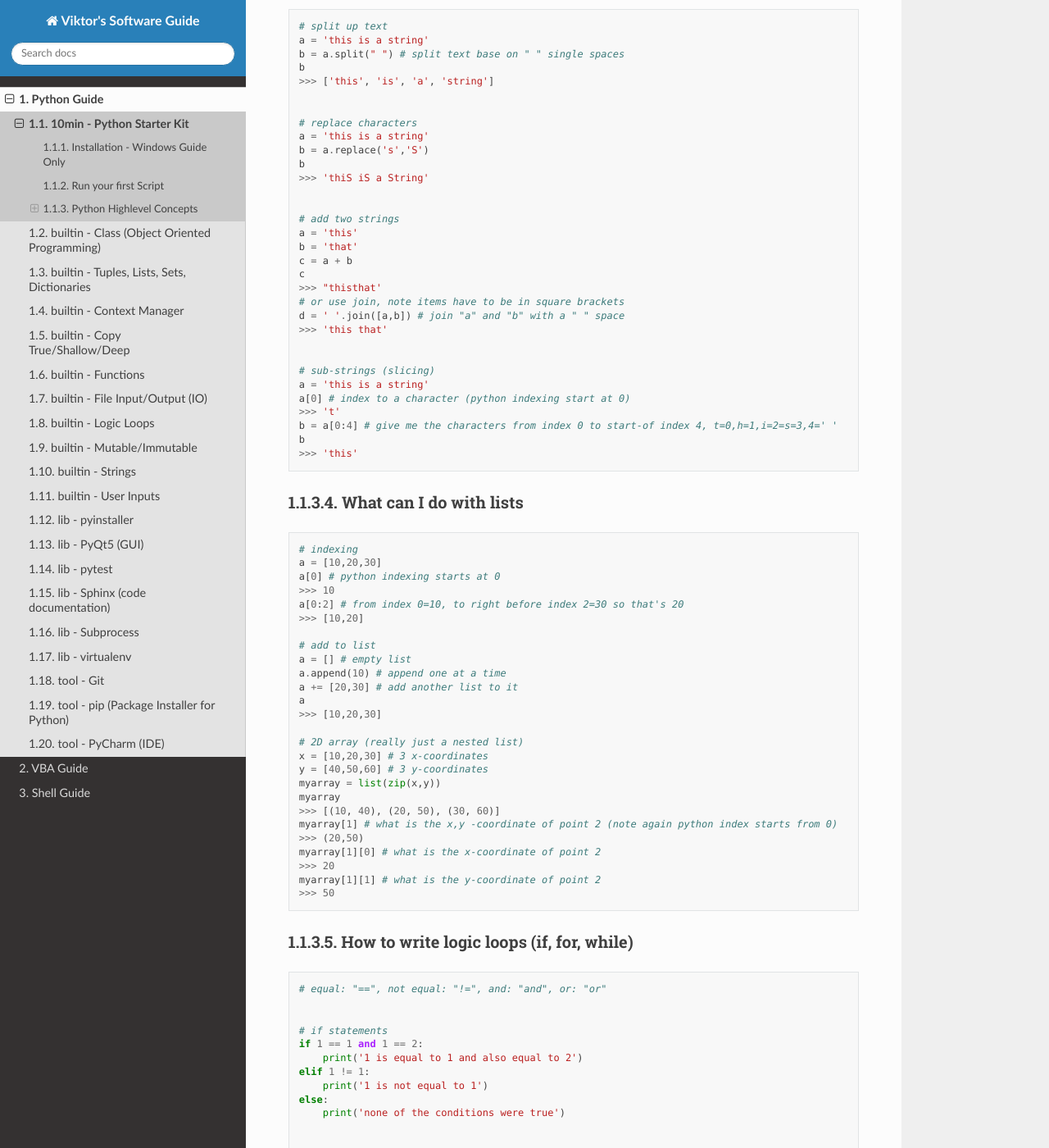
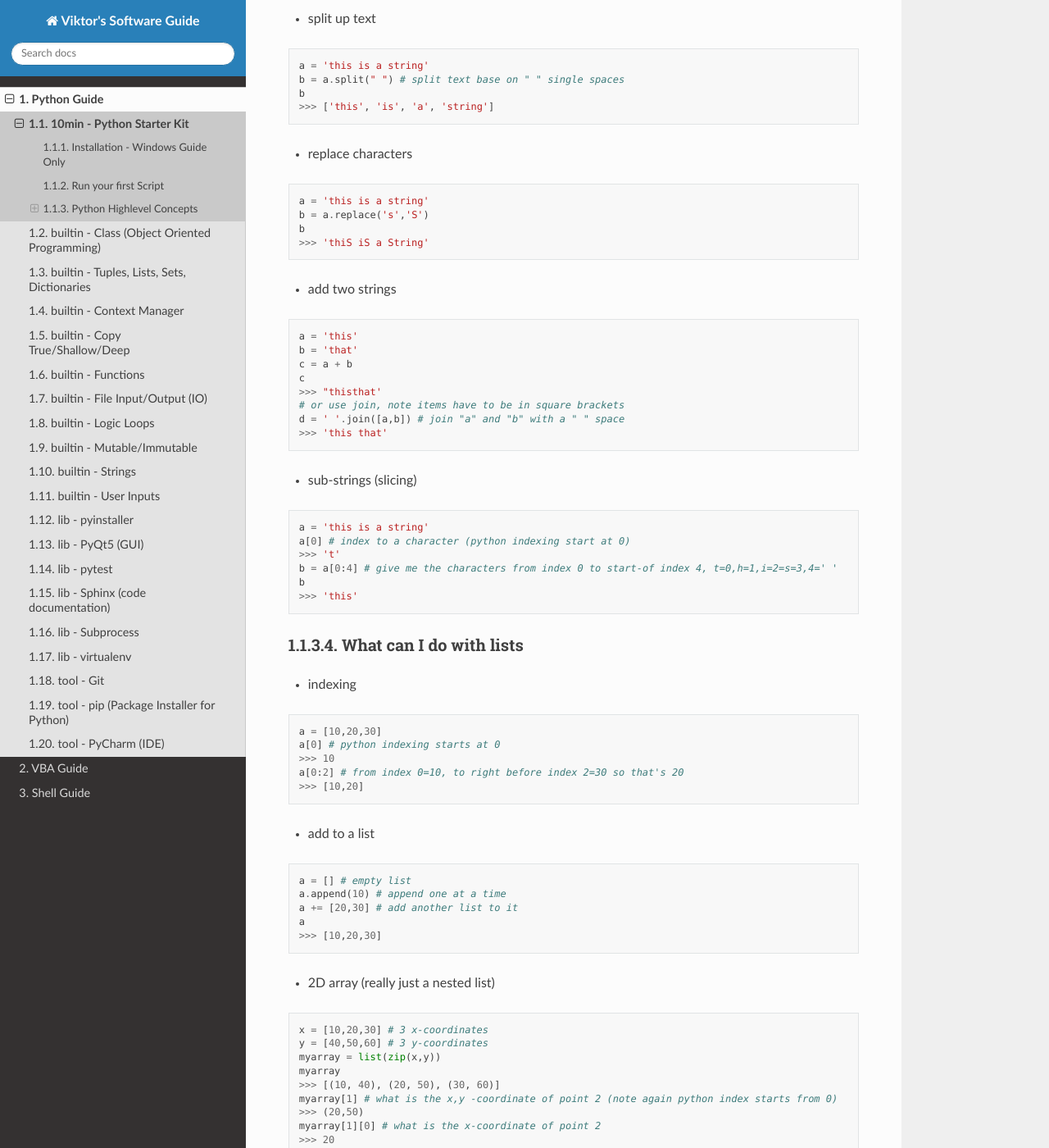
Before and after one commit to PydPiper/viks_SoftwareGuide, a Sphinx documentation site: the page built from source/python/10min_python_starters_kit.rst, in a window 1280 px wide and 1400 px high, scrolled down 2267 px. Shown: the whole window at 82% size. Built offline with Sphinx 7.4.7 and the Read the Docs theme 2.0.0, drawn with Linux system fonts in a browser that asks for light colours; some of the changed text lies outside the part shown.

```diff
--- a/source/python/10min_python_starters_kit.rst
+++ b/source/python/10min_python_starters_kit.rst
@@ -95,23 +95,29 @@ What can I do with integers/floats (math)
 What can I do with strings
 ++++++++++++++++++++++++++
 
+- split up text
+
 .. code-block:: python
 
-    # split up text
     a = 'this is a string'
     b = a.split(" ") # split text base on " " single spaces
     b
     >>> ['this', 'is', 'a', 'string']
 
+- replace characters
 
-    # replace characters
+.. code-block:: python
+
     a = 'this is a string'
     b = a.replace('s','S')
     b
     >>> 'thiS iS a String'
 
 
-    # add two strings
+- add two strings
+
+.. code-block:: python
+
     a = 'this'
     b = 'that'
     c = a + b
@@ -121,8 +127,10 @@ What can I do with strings
     d = ' '.join([a,b]) # join "a" and "b" with a " " space
     >>> 'this that'
 
+- sub-strings (slicing)
 
-    # sub-strings (slicing)
+.. code-block:: python
+
     a = 'this is a string'
     a[0] # index to a character (python indexing start at 0)
     >>> 't'
@@ -133,23 +141,30 @@ What can I do with strings
 What can I do with lists
 ++++++++++++++++++++++++
 
+- indexing
+
 .. code-block:: python
 
-    # indexing
     a = [10,20,30]
     a[0] # python indexing starts at 0
     >>> 10
     a[0:2] # from index 0=10, to right before index 2=30 so that's 20
     >>> [10,20]
 
-    # add to list
+- add to a list
+
+.. code-block:: python
+
     a = [] # empty list
     a.append(10) # append one at a time
     a += [20,30] # add another list to it
     a
     >>> [10,20,30]
 
-    # 2D array (really just a nested list)
+- 2D array (really just a nested list)
+
+.. code-block:: python
+
     x = [10,20,30] # 3 x-coordinates
     y = [40,50,60] # 3 y-coordinates
     myarray = list(zip(x,y))
@@ -164,13 +179,12 @@ What can I do with lists
 
 How to write logic loops (if, for, while)
 +++++++++++++++++++++++++++++++++++++++++
+equal: ``==``, not equal: ``!=``, and: ``and``, or: ``or``
+
+- if statements
 
 .. code-block:: python
 
-    # equal: "==", not equal: "!=", and: "and", or: "or"
-
-
-    # if statements
     if 1 == 1 and 1 == 2:
         print('1 is equal to 1 and also equal to 2')
     elif 1 != 1:
@@ -178,8 +192,10 @@ How to write logic loops (if, for, while)
     else:
         print('none of the conditions were true')
 
+- for loop
 
-    # for loop
+.. code-block:: python
+
     mylist = [10,20,30]
     for item in mylist:
         print(item)
@@ -187,8 +203,10 @@ How to write logic loops (if, for, while)
     >>> 20
     >>> 30
 
+- while loop
 
-    # while loop
+.. code-block:: python
+
     i = 0
     while i < 3:
         print(i)
@@ -231,6 +251,9 @@ How do I read/write files
             if not line:
                 break
 
+- write a file
+
+.. code-block:: python
 
     # writing is very similar, except we "w" for write
     with open('test2.txt', 'w') as f:
--- a/source/python/index.rst
+++ b/source/python/index.rst
@@ -2,7 +2,7 @@ Python Guide
 ============
 
 .. toctree::
-    :maxdepth: 3
+    :maxdepth: 2
 
     10min_python_starters_kit
     builtin_class
--- a/source/python/tool_pycharm.rst
+++ b/source/python/tool_pycharm.rst
@@ -6,6 +6,7 @@ General
 
 - To auto PEP8 (code cleanup/format): ``ctrl + alt + L``
 - To enable Crtl+Mouse Wheel text zoom: File > Settings > Editor > General > Mouse > Change Font size...
+- To change max character line: File > Settings > Editor > Code Style > Right Margin (columns) 120 default
 
 New Project Setup
 -----------------
```
Also changed, not shown: other parts of source/python/10min_python_starters_kit.rst (+2 -0 lines), source/python/builtin_class.rst (+68 -16 lines), source/python/builtin_containers.rst (+49 -28 lines).
